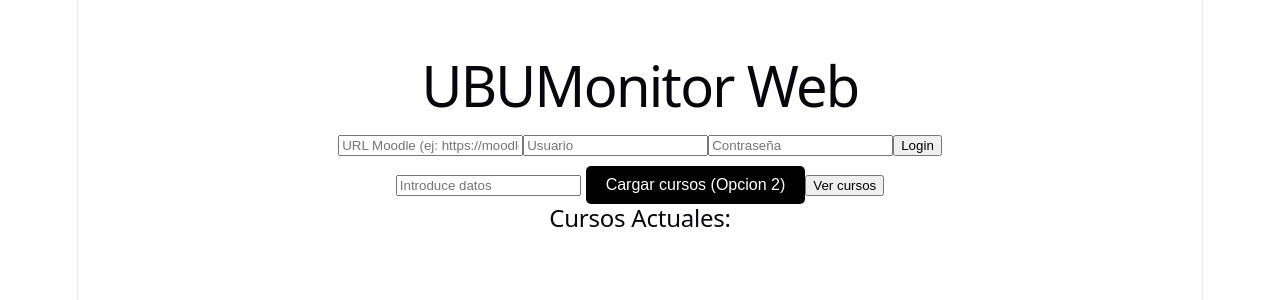
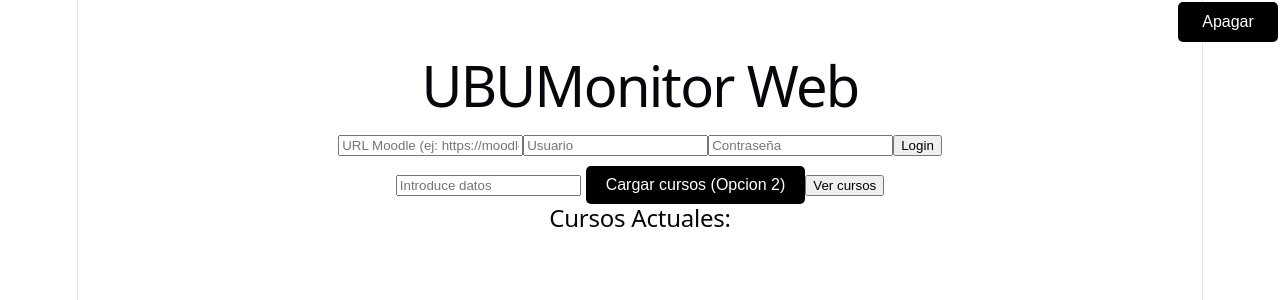
Before and after one commit to oskitar04/TFG_UBUMonitorWeb, a React (Vite) app in the folder front/ubumonitor-web/: page / in a window 1280 px wide. Shown: the top 300 px of the page. Built offline with nearby package versions, Linux system fonts and the light colour scheme.

Commit message:
logOut prueba 27_05_26 11.27

```diff
--- a/front/ubumonitor-web/src/paginas/Principal.jsx
+++ b/front/ubumonitor-web/src/paginas/Principal.jsx
@@ -34,6 +34,8 @@
     const handleLogin = async () => {
         const data = await login(host, username, password);
         setToken(data.token);
+        localStorage.setItem("token", data.token); // token guardado
+        localStorage.setItem("host", host); // host guardado
     }
 
     // Al pulsar los botones de cargar se se hace lo siguiente.
@@ -65,6 +67,13 @@
     const handleFetch = async () => {
         const data = await getCursos(token, host);
         setCursos(data.cursos);
+    }
+
+    const handleLogout = () => {
+        setToken(null);
+        setHost("");
+        localStorage.removeItem("token");
+        localStorage.removeItem("host");
     }
 
 
@@ -118,6 +127,26 @@
         {/* Dos botones con la misma función (handleFetch), se diferencian
             en los estilos. La opcion 2 tiene CSS inline (fondo negro, texto blanco, etc.)*/}
 
+        <button onClick={handleLogout} style={{
+            position:"absolute",
+            top: "2px",
+            right: "2px",
+            width: "100px",
+            height:"40px",
+
+            // marginTop: "2px",
+            // marginRight: "2px",
+
+            fontSize: "16px",
+            backgroundColor: "black",
+            color: "white",
+
+            border: "none",
+            borderRadius: "5px",
+            cursor: "pointer"
+        }}>
+            Apagar
+        </button>
 
         {/* Botón para pasar a la página de cursos (sin recargar la app) */}
         <button onClick={() => navigate("/cursos")}>
```
